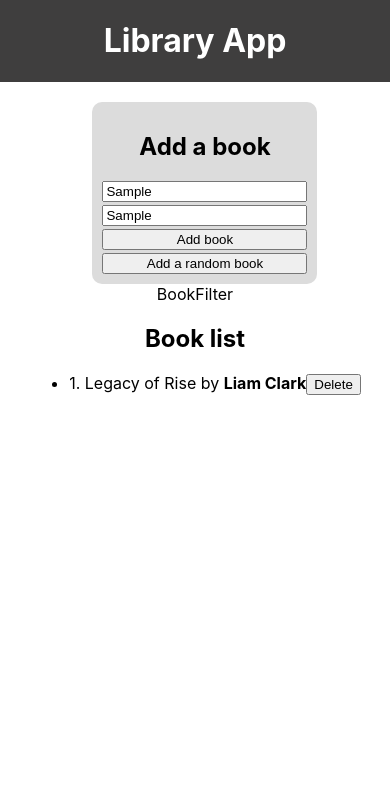
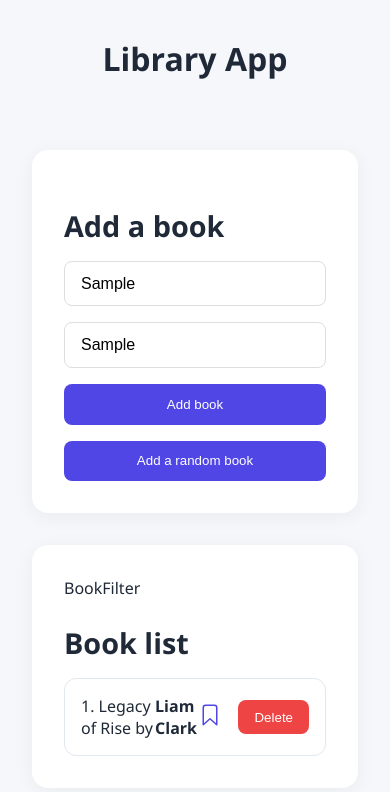
Before and after one commit to DanilZharkovJS/React-Library, a React (Create React App) app in the folder frontend/: page / in a window 390 px wide. Both pictures are taken after typing "Sample", "Sample" into the empty fields and a click on the button "Add a random book". Shown: the top 792 px of the page. Built offline with nearby package versions, Linux system fonts and the light colour scheme.

Commit message:
Favorite book and icons

```diff
--- a/frontend/package.json
+++ b/frontend/package.json
@@ -10,6 +10,7 @@
     "@testing-library/user-event": "^13.5.0",
     "react": "^18.2.0",
     "react-dom": "^18.2.0",
+    "react-icons": "^5.5.0",
     "react-redux": "^9.2.0",
     "react-scripts": "5.0.1",
     "uuid": "^11.1.0",
--- a/frontend/src/App.css
+++ b/frontend/src/App.css
@@ -1,68 +1,128 @@
-.app {
-  text-align: center;
-  display: flex;
-  flex-direction: column;
-  width: 100%;
+body {
+  margin: 0;
+  font-family: 'Segoe UI', sans-serif;
+  background-color: #f5f7fa;
+  color: #1f2937;
   justify-content: center;
 }
 
-.App-logo {
-  height: 40vmin;
-  pointer-events: none;
+h2 {
+  font-size: 1.8rem;
+  margin-bottom: 1rem;
 }
-header {
-  background-color: rgb(63, 62, 62);
+
+button {
+  cursor: pointer;
+  font-weight: 500;
+  border: none;
+  border-radius: 8px;
+  transition: 0.2s;
+}
+
+/* Ввод */
+input {
+  padding: 0.8rem 1rem;
+  border: 1px solid #ddd;
+  border-radius: 8px;
+  font-size: 1rem;
+  width: 100%;
+  box-sizing: border-box;
+}
+.app-header {
+  text-align: center;
+  padding: 1rem 0;
+}
+
+.book-container {
   display: flex;
   justify-content: center;
-  color: white;
+  padding: 2rem;
 }
-.app-body {
-  display: flex;
-  justify-content: center;
-  margin-top: 20px;
-}
-.book-container {
-  display: flex;
-  gap: 10px;
-}
+
 .book-container main {
   display: flex;
+  flex-direction: column;
+  gap: 2rem;
+  width: 100%;
+  max-width: 800px;
 }
-.book-left-column {
-  display: flex;
+
+
+.book-left-column,
+.book-right-column {
+  background-color: #fff;
+  padding: 2rem;
+  border-radius: 16px;
+  box-shadow: 0 4px 20px rgba(0, 0, 0, 0.05);
 }
+
+
+
 .book-form {
   display: flex;
   flex-direction: column;
-  gap: 3px;
+  gap: 1rem;
 }
-.book-form-container {
-  background-color: rgb(220, 220, 220);
-  border-radius: 10px;
-  padding: 10px;
+
+.book-form button {
+  padding: 0.8rem 1rem;
+  background-color: #4f46e5;
+  color: #fff;
 }
-.book-right-column {
+
+.book-form button:hover {
+  background-color: #4338ca;
+}
+
+ul {
+  list-style: none;
+  padding: 0;
+  margin: 0;
+}
+
+.single-book-container {
   display: flex;
   flex-direction: column;
+  gap: 1rem;
 }
-@media screen and (max-width: 768px) {
-  .app-body {
-    flex-direction: column; /* Столбиком */
-    align-items: center;    /* Центрирование */
-  }
 
-  .book-container main {
-    align-items: center;
-    flex-direction: column;
-  }
+.book {
+  padding: 1rem;
+  border: 1px solid #e2e8f0;
+  border-radius: 12px;
+  background-color: #fff;
+}
 
-  .book-left-column,
-  .book-right-column {
-    width: 100%;
-    justify-content: center;
-  }
+.book li {
+  display: flex;
+  justify-content: space-between;
+  align-items: center;
+}
 
-  .book-form-container {
-    width: 100%;
-  }
+.actions {
+  display: flex;
+  align-items: center;
+  gap: 1rem;
 }
+
+.favorite-icon {
+  font-size: 1.5rem;
+  color: #4f46e5;
+  transition: transform 0.2s ease;
+  cursor: pointer;
+}
+
+.favorite-icon:hover {
+  transform: scale(1.2);
+}
+
+.actions button {
+  background-color: #ef4444;
+  color: white;
+  padding: 0.6rem 1rem;
+  cursor: pointer;
+}
+
+.actions button:hover {
+  background-color: #dc2626;
+}
--- a/frontend/src/Pages/main/components/BookForm.jsx
+++ b/frontend/src/Pages/main/components/BookForm.jsx
@@ -19,6 +19,7 @@ function BookForm() {
         title,
         author,
         id: id16(),
+        isFavorite: false,
       }
       dispatch(addBook(book))
       setTitle('')
@@ -31,6 +32,7 @@ function BookForm() {
     const randomBookWithId = {
       ...randomBook,
       id: id16(),
+      isFavorite: false,
     }
     dispatch(addBook(randomBookWithId))
   }
@@ -42,12 +44,14 @@ function BookForm() {
         <form onSubmit={handleSubmit} className="book-form">
           <Input
             placeholder="Title"
+            maxLength={40}
             type="text"
             value={title}
             onChange={(e) => setTitle(e.target.value)}
           />
           <Input
             placeholder="Author"
+            maxLength={20}
             type="text"
             value={author}
             onChange={(e) => setAuthor(e.target.value)}
--- a/frontend/src/Pages/main/components/BookList.jsx
+++ b/frontend/src/Pages/main/components/BookList.jsx
@@ -1,7 +1,8 @@
 import React from 'react'
 import { useDispatch, useSelector } from 'react-redux'
+import { IoBookmarkOutline, IoBookmarkSharp } from 'react-icons/io5'
 import Button from '../../../components/Button'
-import { deleteBook } from '../../../redux/books/actionCreators'
+import { deleteBook, toggleFavorite } from '../../../redux/books/actionCreators'
 
 function BookList() {
   const books = useSelector((state) => state.books)
@@ -9,7 +10,9 @@ function BookList() {
   const handleDelete = (id) => {
     dispatch(deleteBook(id))
   }
-
+  const handleToggleFavorite = (id) => {
+    dispatch(toggleFavorite(id))
+  }
   return (
     <div>
       <h2>Book list</h2>
@@ -17,14 +20,27 @@ function BookList() {
         <p>No books available</p>
       ) : (
         <ul>
+          <div className="single-book-container">
             {books.map((book, i) => (
-            <div key={book.id}>
+              <div key={book.id} className='book'>
                 <li>
                   {++i}. {book.title} by <strong>{book.author}</strong>
-                <Button onClick={() => handleDelete(book.id)}>Delete</Button>
+                  <div className="actions">
+                    <span onClick={() => handleToggleFavorite(book.id)}>
+                      {book.isFavorite ? (
+                        <IoBookmarkSharp className="favorite-icon" />
+                      ) : (
+                        <IoBookmarkOutline className="favorite-icon" />
+                      )}
+                    </span>
+                    <Button onClick={() => handleDelete(book.id)}>
+                      Delete
+                    </Button>
+                  </div>
                 </li>
               </div>
             ))}
+          </div>
         </ul>
       )}
     </div>
--- a/frontend/src/components/Input.jsx
+++ b/frontend/src/components/Input.jsx
@@ -1,11 +1,12 @@
 
-function Input({ value, type = 'text', onChange, placeholder }) {
+function Input({ value, type = 'text', onChange, placeholder, maxLength }) {
   return (
     <input
       type={type}
       value={value}
       onChange={onChange}
       placeholder={placeholder}
+      maxLength={maxLength}
     />
   )
 }
--- a/frontend/src/redux/books/actionCreators.js
+++ b/frontend/src/redux/books/actionCreators.js
@@ -12,3 +12,9 @@ export const deleteBook = (id) => {
     payload: id
   }
 }
+export const toggleFavorite = (id) => {
+  return {
+    type: a.TOGGLE_FAVORITE,
+    payload: id
+  }
+}
--- a/frontend/src/redux/books/actionTypes.js
+++ b/frontend/src/redux/books/actionTypes.js
@@ -1,2 +1,3 @@
 export const ADD_BOOK = 'ADD_BOOK'
 export const DELETE_BOOK = 'DELETE_BOOK'
+export const TOGGLE_FAVORITE = 'TOGGLE_FAVORITE'
--- a/frontend/src/redux/books/reducer.js
+++ b/frontend/src/redux/books/reducer.js
@@ -8,6 +8,12 @@ const bookReducer = (state = initialState, action) => {
       return [...state, action.payload]
     case a.DELETE_BOOK:
       return state.filter((book) => book.id !== action.payload)
+    case a.TOGGLE_FAVORITE:
+      return state.map((book) =>
+        book.id === action.payload
+          ? { ...book, isFavorite: !book.isFavorite }
+          : book
+      )
     default:
       return state
   }
```
Also changed, not shown: 1 other file (tests, documents, lock files or other folders). Lines whose indentation alone changed are shown as unchanged.
